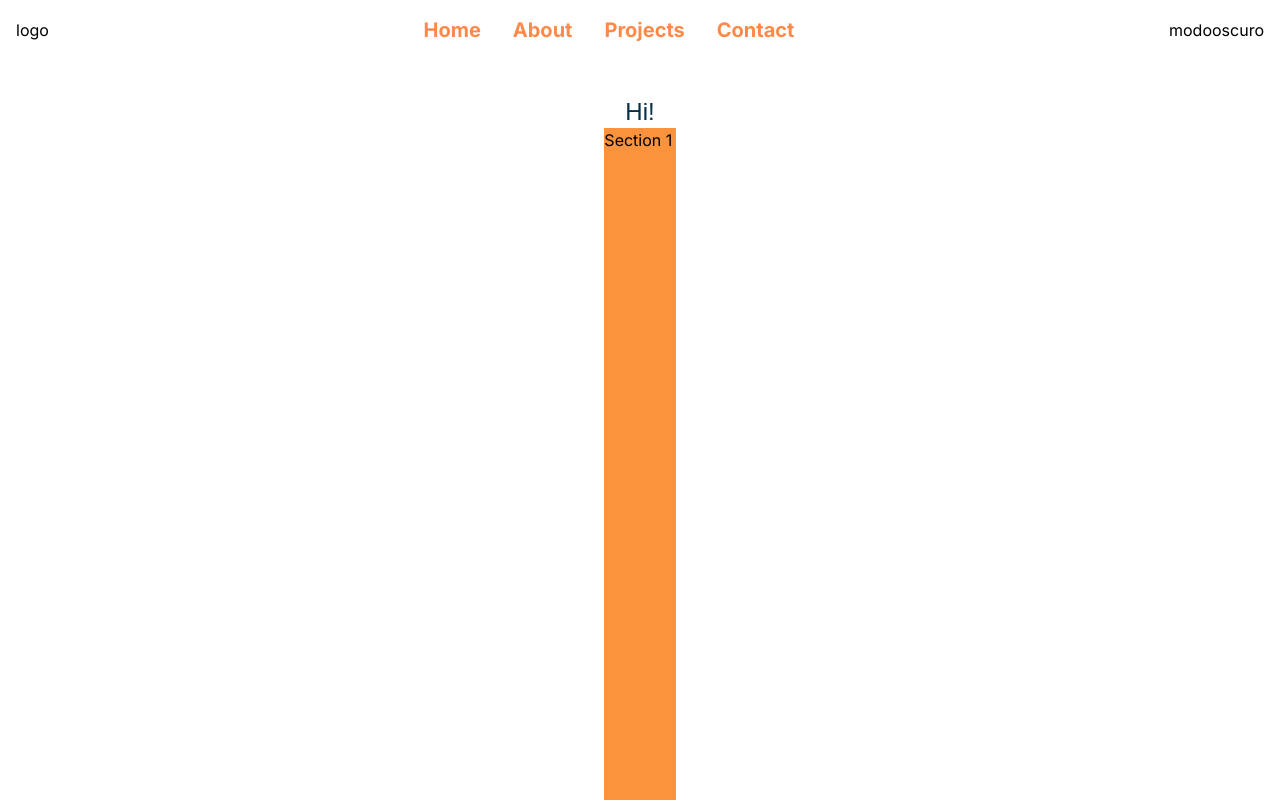
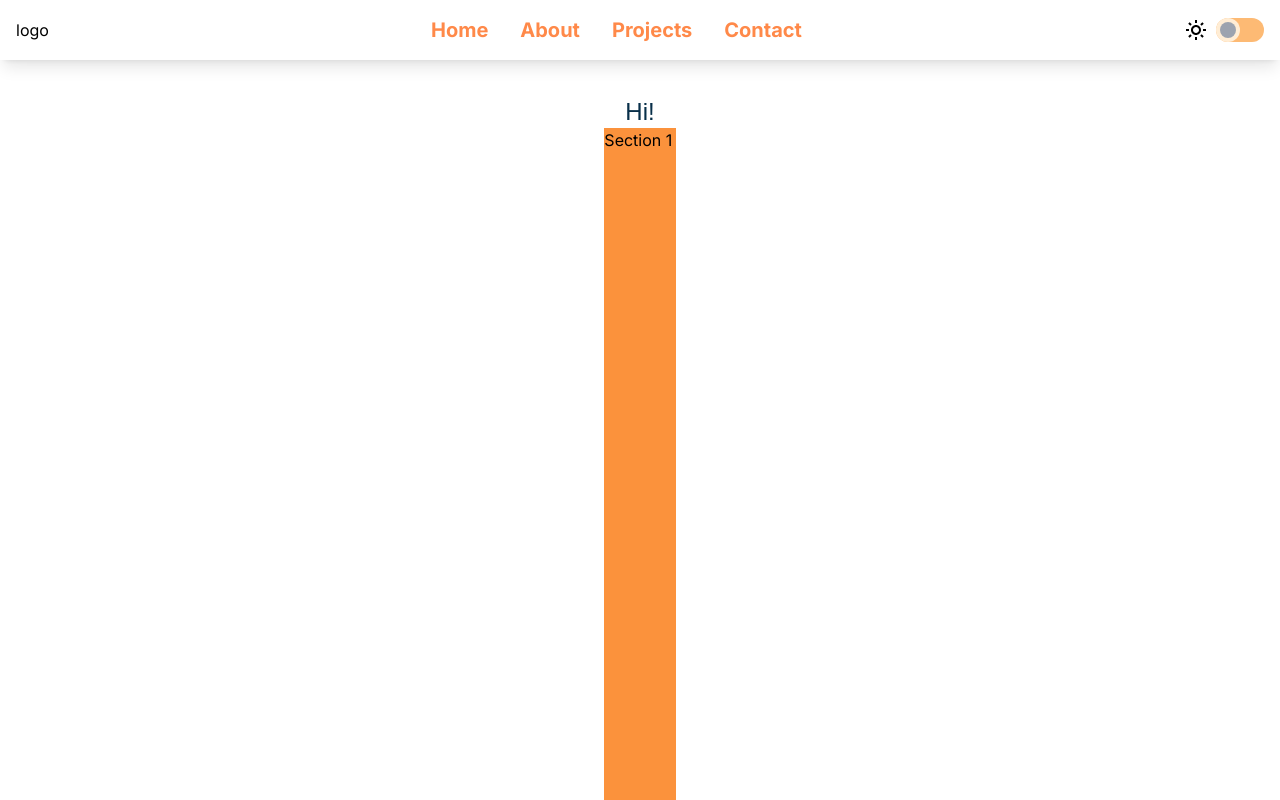
Before and after one commit to angelcoding06/Portfolio, a Next.js app: page / in a window 1280 px wide. Shown: the top 800 px of the page. Built offline with nearby package versions, Linux system fonts and the light colour scheme.

Commit message:
Add darkmode, icons and types

```diff
--- /dev/null
+++ b/src/app/components/DarkModeToggle.tsx
@@ -0,0 +1,41 @@
+import type React from "react";
+import { DarkModeIcon, LightModeIcon } from "../components/icons/icons";
+
+type DarkModeToggleProps = {
+	modoOscuro: boolean;
+	toggleModoOscuro: () => void;
+};
+
+const DarkModeToggle: React.FC<DarkModeToggleProps> = ({
+	modoOscuro,
+	toggleModoOscuro,
+}) => (
+	<div className="flex items-center">
+		<span className="mr-2">
+			{modoOscuro ? <DarkModeIcon /> : <LightModeIcon />}
+		</span>
+		<label
+			id="switch"
+			className="relative inline-block w-12 h-6 bg-orange-300 rounded-full cursor-pointer dark:bg-orange-400"
+		>
+			<input
+				type="checkbox"
+				className="opacity-0 w-0 h-0"
+				checked={modoOscuro}
+				onChange={toggleModoOscuro}
+			/>
+			<span className="slider absolute w-6 h-6 rounded-full bg-orange-100 dark:bg-orange-200">
+				<span
+					className={`absolute top-1 left-1 w-4 h-4 rounded-full bg-gray-400 dark:bg-white ${
+						modoOscuro ? "transform translate-x-6" : "transform translate-x-0"
+					}`}
+					style={{
+						transition: "background-color 0.4s, transform 0.4s",
+					}}
+				/>
+			</span>
+		</label>
+	</div>
+);
+
+export default DarkModeToggle;
--- /dev/null
+++ b/src/app/components/icons/icons.tsx
@@ -0,0 +1,26 @@
+import type React from "react";
+import type IconoProps from "../../types/iconType";
+
+export const DarkModeIcon: React.FC<IconoProps> = ({
+	width = "20",
+	height = "20",
+}) => (
+	<svg
+		xmlns="http://www.w3.org/2000/svg"
+		width={width}
+		height={height}
+		fill="white"
+		viewBox="0 0 16 16"
+	>
+		<path d="M6 .278a.768.768 0 0 1 .08.858 7.208 7.208 0 0 0-.878 3.46c0 4.021 3.278 7.277 7.318 7.277.527 0 1.04-.055 1.533-.16a.787.787 0 0 1 .81.316.733.733 0 0 1-.031.893A8.349 8.349 0 0 1 8.344 16C3.734 16 0 12.286 0 7.71 0 4.266 2.114 1.312 5.124.06A.752.752 0 0 1 6 .278zM4.858 1.311A7.269 7.269 0 0 0 1.025 7.71c0 4.02 3.279 7.276 7.319 7.276a7.316 7.316 0 0 0 5.205-2.162c-.337.042-.68.063-1.029.063-4.61 0-8.343-3.714-8.343-8.29 0-1.167.242-2.278.681-3.286z" />{" "}
+	</svg>
+);
+
+export const LightModeIcon: React.FC<IconoProps> = ({
+	width = "24",
+	height = "24",
+}) => (
+	<svg xmlns="http://www.w3.org/2000/svg" width={width} height={height}>
+		<path d="M6.993 12c0 2.761 2.246 5.007 5.007 5.007s5.007-2.246 5.007-5.007S14.761 6.993 12 6.993 6.993 9.239 6.993 12zM12 8.993c1.658 0 3.007 1.349 3.007 3.007S13.658 15.007 12 15.007 8.993 13.658 8.993 12 10.342 8.993 12 8.993zM10.998 19h2v3h-2zm0-17h2v3h-2zm-9 9h3v2h-3zm17 0h3v2h-3zM4.219 18.363l2.12-2.122 1.415 1.414-2.12 2.122zM16.24 6.344l2.122-2.122 1.414 1.414-2.122 2.122zM6.342 7.759 4.22 5.637l1.415-1.414 2.12 2.122zm13.434 10.605-1.414 1.414-2.122-2.122 1.414-1.414z"></path>
+	</svg>
+);
--- a/src/app/components/navbar.tsx
+++ b/src/app/components/navbar.tsx
@@ -1,6 +1,10 @@
+"use client";
 import React from "react";
 import Link from "next/link";
 import Navlink from "./navlink";
+import DarkModeToggle from "./DarkModeToggle";
+import useDarkMode from "../hooks/useDarkMode";
+
 const navLinks = [
 	{
 		title: "Home",
@@ -21,12 +25,11 @@ const navLinks = [
 ];
 
 export default function Navbar() {
+	const { modoOscuro, toggleModoOscuro } = useDarkMode();
 	return (
-		<nav className="fixed mx-auto top-0 left-0 right-0 z-10 bg-[#ffffff] bg-opacity-100  ">
+		<nav className="fixed mx-auto top-0 left-0 right-0 z-10 bg-[#ffffff] bg-opacity-100 shadow-lg dark:bg-[#2c2727] dark:shadow-[#ffffff1b] dark:shadow-md ">
 			<div className="flex container flex-wrap mx-auto lg:py-4 items-center justify-between px-4 py-2">
-				<div>
-					logo
-				</div>
+				<div>logo</div>
 				<div className="menu hidden md:block md:w-auto" id="navbar">
 					<ul className="flex p-4 md:p-0 md:flex-row md:space-x-8 mt-0">
 						{navLinks.map((link, index) => (
@@ -37,7 +40,10 @@ export default function Navbar() {
 					</ul>
 				</div>
 				<div>
-					<button>modooscuro</button>
+					<DarkModeToggle
+						modoOscuro={modoOscuro}
+						toggleModoOscuro={toggleModoOscuro}
+					/>
 				</div>
 			</div>
 		</nav>
--- a/src/app/components/navlink.tsx
+++ b/src/app/components/navlink.tsx
@@ -9,8 +9,7 @@ const Navlink: React.FC<navlinksprops> = ({ href, title }) => {
 		<Link
 			className="text-[#ff8949] pl-3 pr-4 sm:text-xl rounded md:p-0 font-bold
 							transition-all duration-500 transform hover:px-6 hover:py-2 hover:m-4 hover:inline
-							hover:shadow-lg hover:bg-[#ff8949] hover:text-white
-							dark:hover:bg-[#ff8949] dark:hover:text-white"
+							hover:shadow-lg hover:bg-[#ff8949] hover:text-white"
 			href={href}
 		>
 			{title}
--- a/src/app/globals.css
+++ b/src/app/globals.css
@@ -13,7 +13,7 @@
 }
 
 *::-webkit-scrollbar-thumb {
-  background-color: orange;
+  background-color: #ff8949;
   border: 3px solid var(--primary);
 }
 ::-webkit-scrollbar:vertical{
--- /dev/null
+++ b/src/app/hooks/useDarkMode.tsx
@@ -0,0 +1,33 @@
+import { useState, useEffect } from "react";
+import { type DarkModeState } from "../types/DarkModeState";
+
+const useDarkMode = (): DarkModeState => {
+	const isClient = typeof window === "object";
+	const storedMode = isClient ? localStorage.getItem("modoOscuro") : null;
+	const [modoOscuro, setModoOscuro] = useState<boolean>(
+		isClient && storedMode ? (JSON.parse(storedMode) as boolean) : false
+	);
+
+	useEffect(() => {
+		if (isClient) {
+			if (modoOscuro) {
+				document.body.classList.add("dark");
+			} else {
+				document.body.classList.remove("dark");
+			}
+		}
+	}, [isClient, modoOscuro]);
+
+	const toggleModoOscuro = () => {
+		const newModoOscuro = !modoOscuro;
+		setModoOscuro(newModoOscuro);
+
+		if (isClient) {
+			localStorage.setItem("modoOscuro", JSON.stringify(newModoOscuro));
+		}
+	};
+
+	return { modoOscuro, toggleModoOscuro };
+};
+
+export default useDarkMode;
--- a/src/app/page.tsx
+++ b/src/app/page.tsx
@@ -2,7 +2,7 @@ import Image from "next/image"
 import Navbar from "./components/navbar"
 export default function Home() {
 	return (
-		<main className="flex min-h-screen flex-col items-center justify-between p-24 bg-[#ffff] darl:bg-[#0b2034]">
+		<main className="flex min-h-screen flex-col items-center justify-between p-24 bg-[#ffff] dark:bg-[#221e1e]">
 			<h1 className="text-2xl text-sky-950 font-poppins">Hi!</h1>
 			<div>
 				<Navbar />
--- /dev/null
+++ b/src/app/types/DarkModeState.ts
@@ -0,0 +1,4 @@
+export type DarkModeState = {
+	modoOscuro: boolean;
+	toggleModoOscuro: () => void;
+};
--- /dev/null
+++ b/src/app/types/iconType.ts
@@ -0,0 +1,6 @@
+type IconoProps = {
+	width?: string;
+	height?: string;
+	color?: string;
+};
+export default IconoProps;
--- a/tailwind.config.ts
+++ b/tailwind.config.ts
@@ -6,7 +6,7 @@ const config: Config = {
     './src/components/**/*.{js,ts,jsx,tsx,mdx}',
     './src/app/**/*.{js,ts,jsx,tsx,mdx}',
   ],
-
+	darkMode: 'class',
   theme: {
     extend: {
       backgroundImage: {
```
